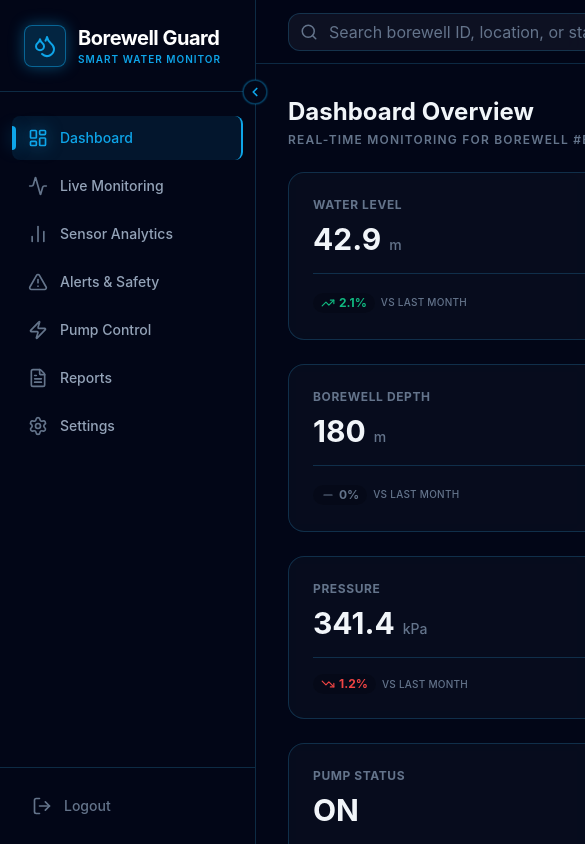
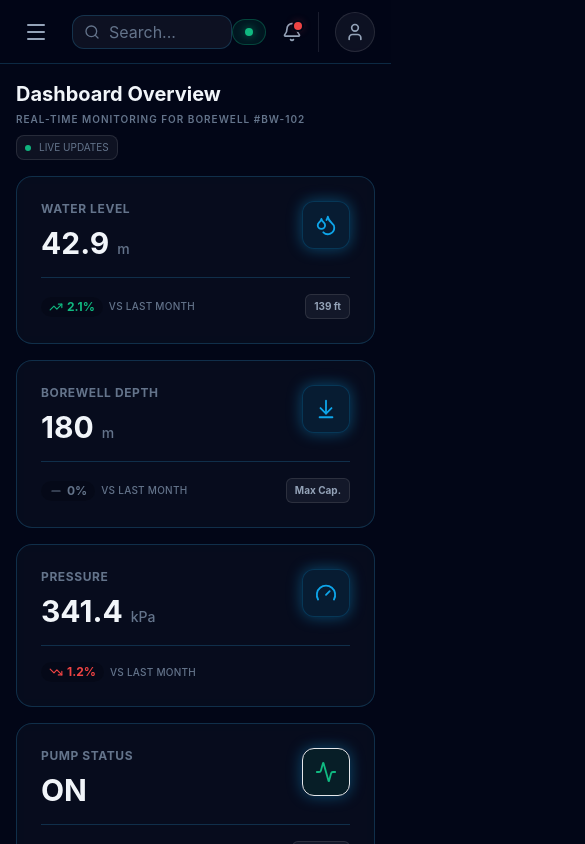
Before and after one commit to Reddy0402/borewell_ui, a React app: page / in a window 390 px wide. Shown: the top 844 px of the page, 585 px wide, since content can reach past the window. Built offline with nearby package versions, Linux system fonts and the light colour scheme; the HTML template or start-up script is replaced by a standard one.

Commit message:
Update branding and implement responsive layout overhaul

```diff
--- a/src/App.jsx
+++ b/src/App.jsx
@@ -16,15 +16,21 @@
 /* Dashboard Content Component */
 const DashboardHome = () => {
   return (
-    <div className="space-y-6">
+    <div className="space-y-4 md:space-y-6">
       {/* Section 1: Heading */}
-      <div>
-        <h2 className="text-2xl font-bold text-cyber-text-primary">Dashboard Overview</h2>
-        <p className="text-cyber-text-muted uppercase tracking-widest text-xs font-semibold mt-1">Real-time monitoring for Borewell #BW-102</p>
+      <div className="flex flex-col sm:flex-row sm:items-center justify-between gap-2">
+        <div>
+          <h2 className="text-xl md:text-2xl font-bold text-cyber-text-primary">Dashboard Overview</h2>
+          <p className="text-cyber-text-muted uppercase tracking-widest text-[10px] md:text-xs font-semibold mt-1">Real-time monitoring for Borewell #BW-102</p>
+        </div>
+        <div className="flex items-center gap-2 text-cyber-text-muted text-[10px] bg-white/5 px-2 py-1 rounded-lg border border-white/10 w-fit">
+          <span className="w-1.5 h-1.5 rounded-full bg-cyber-success animate-pulse"></span>
+          LIVE UPDATES
+        </div>
       </div>
 
       {/* Section 2: Metric Cards */}
-      <div className="grid grid-cols-1 md:grid-cols-2 lg:grid-cols-4 gap-6">
+      <div className="grid grid-cols-1 sm:grid-cols-2 lg:grid-cols-4 gap-4 md:gap-6">
         <MetricCard
           title="Water Level"
           value="42.5"
@@ -34,7 +40,7 @@
           trendValue="2.1%"
           icon={Droplets}
           color="teal"
-          live={true} // Enable simulation
+          live={true}
         />
         <MetricCard
           title="Borewell Depth"
@@ -54,7 +60,7 @@
           trendValue="1.2%"
           icon={Gauge}
           color="indigo"
-          live={true} // Enable simulation
+          live={true}
         />
         <MetricCard
           title="Pump Status"
@@ -69,8 +75,8 @@
       </div>
 
       {/* Section 3: Main Analytics & Safety */}
-      <div className="grid grid-cols-1 lg:grid-cols-3 gap-6">
-        <div className="lg:col-span-2">
+      <div className="grid grid-cols-1 lg:grid-cols-3 gap-4 md:gap-6">
+        <div className="lg:col-span-2 overflow-hidden">
           <AnalyticsCharts />
         </div>
         <div className="lg:col-span-1">
@@ -79,22 +85,22 @@
       </div>
 
       {/* Section 4: Circular Stats & Other info */}
-      <div className="grid grid-cols-1 lg:grid-cols-3 gap-6">
-        <div className="lg:col-span-2">
+      <div className="grid grid-cols-1 lg:grid-cols-3 gap-4 md:gap-6">
+        <div className="lg:col-span-2 overflow-hidden">
           <CircularStats />
         </div>
         {/* Smart Prediction Card */}
-        <div className="bg-cyber-surface/60 backdrop-blur-md rounded-2xl p-6 border border-cyber-primary/20 shadow-neon flex flex-col justify-between group hover:border-cyber-primary/40 transition-all duration-300">
+        <div className="bg-cyber-surface/60 backdrop-blur-md rounded-2xl p-5 md:p-6 border border-cyber-primary/20 shadow-neon flex flex-col justify-between group hover:border-cyber-primary/40 transition-all duration-300 min-h-[200px]">
           <div>
             <div className="flex items-center gap-2 mb-4">
               <span className="w-1.5 h-1.5 rounded-full bg-cyber-primary animate-pulse" />
-              <h3 className="text-xs font-black uppercase tracking-[0.2em] text-cyber-primary">Smart Prediction</h3>
+              <h3 className="text-[10px] font-black uppercase tracking-[0.2em] text-cyber-primary">Smart Prediction</h3>
             </div>
             <p className="text-cyber-text-primary text-sm leading-relaxed mb-4 group-hover:text-white transition-colors">
               Based on AI-driven usage trends, water availability is predicted to remain <span className="text-cyber-success font-bold">STABLE</span> for the next 14 days.
             </p>
           </div>
-          <button className="bg-cyber-primary/10 hover:bg-cyber-primary/20 text-cyber-primary py-2.5 px-4 rounded-xl text-xs font-bold uppercase tracking-widest border border-cyber-primary/30 transition-all duration-300">
+          <button className="bg-cyber-primary/10 hover:bg-cyber-primary/20 text-cyber-primary py-2.5 px-4 rounded-xl text-xs font-bold uppercase tracking-widest border border-cyber-primary/30 transition-all duration-300 w-full">
             View Analytics Report
           </button>
         </div>
--- a/src/components/layout/Header.jsx
+++ b/src/components/layout/Header.jsx
@@ -1,46 +1,56 @@
 import React from 'react';
-import { Search, Bell, User, Wifi } from 'lucide-react';
+import { Search, Bell, User, Menu, X } from 'lucide-react';
 
-const Header = () => {
+const Header = ({ toggleMobileMenu }) => {
     return (
-        <header className="h-16 bg-cyber-bg/80 backdrop-blur-md border-b border-cyber-border px-8 flex items-center justify-between sticky top-0 z-40">
-            {/* Search Bar */}
-            <div className="relative w-96">
-                <div className="absolute inset-y-0 left-0 pl-3 flex items-center pointer-events-none">
-                    <Search size={18} className="text-cyber-text-muted" />
+        <header className="h-16 bg-cyber-bg/80 backdrop-blur-md border-b border-cyber-border px-4 md:px-8 flex items-center justify-between sticky top-0 z-40">
+            <div className="flex items-center gap-4">
+                {/* Mobile Menu Toggle */}
+                <button
+                    onClick={toggleMobileMenu}
+                    className="p-2 lg:hidden text-cyber-text-secondary hover:text-cyber-primary hover:bg-cyber-primary/10 rounded-lg transition-colors"
+                >
+                    <Menu size={24} />
+                </button>
+
+                {/* Search Bar - Responsive width */}
+                <div className="relative w-40 sm:w-64 md:w-80 lg:w-96 group">
+                    <div className="absolute inset-y-0 left-0 pl-3 flex items-center pointer-events-none">
+                        <Search size={16} className="text-cyber-text-muted group-focus-within:text-cyber-primary transition-colors" />
+                    </div>
+                    <input
+                        type="text"
+                        className="block w-full pl-9 pr-3 py-1.5 border border-cyber-border rounded-xl leading-5 bg-white/5 placeholder-cyber-text-muted text-cyber-text-primary focus:outline-none focus:bg-white/10 focus:ring-2 focus:ring-cyber-primary/20 focus:border-cyber-primary sm:text-sm transition-all duration-200"
+                        placeholder="Search..."
+                    />
                 </div>
-                <input
-                    type="text"
-                    className="block w-full pl-10 pr-3 py-2 border border-cyber-border rounded-xl leading-5 bg-white/5 placeholder-cyber-text-muted text-cyber-text-primary focus:outline-none focus:bg-white/10 focus:ring-2 focus:ring-cyber-primary/20 focus:border-cyber-primary sm:text-sm transition-all duration-200"
-                    placeholder="Search borewell ID, location, or status..."
-                />
             </div>
 
             {/* Right Section */}
-            <div className="flex items-center gap-6">
-                {/* System Status */}
-                <div className="flex items-center gap-2 bg-cyber-success/10 px-3 py-1.5 rounded-full border border-cyber-success/30">
-                    <div className="relative flex h-2.5 w-2.5">
+            <div className="flex items-center gap-2 sm:gap-6">
+                {/* System Status - Always visible on larger screens, condensed on mobile */}
+                <div className="flex items-center gap-2.5 bg-cyber-success/10 px-3 py-2 rounded-full border border-cyber-success/30">
+                    <div className="relative flex h-2 w-2 sm:h-3 sm:w-3">
                         <span className="animate-ping absolute inline-flex h-full w-full rounded-full bg-cyber-success opacity-75"></span>
-                        <span className="relative inline-flex rounded-full h-2.5 w-2.5 bg-cyber-success"></span>
+                        <span className="relative inline-flex rounded-full h-2 w-2 sm:h-3 sm:w-3 bg-cyber-success shadow-[0_0_8px_rgba(16,185,129,0.6)]"></span>
                     </div>
-                    <span className="text-xs font-semibold text-cyber-success tracking-wide uppercase">System Online</span>
+                    <span className="hidden sm:inline text-xs font-bold text-cyber-success tracking-[0.05em] uppercase">System Online</span>
                 </div>
 
                 {/* Notifications */}
                 <button className="relative p-2 text-cyber-text-secondary hover:text-cyber-primary hover:bg-cyber-primary/10 rounded-full transition-colors">
                     <Bell size={20} />
-                    <span className="absolute top-2 right-2 block h-2 w-2 rounded-full bg-cyber-danger ring-2 ring-cyber-bg"></span>
+                    <span className="absolute top-2 right-2 block h-2 w-2 rounded-full bg-cyber-danger ring-2 ring-cyber-bg shadow-[0_0_8px_rgba(239,68,68,0.4)]"></span>
                 </button>
 
-                {/* Profile */}
-                <div className="flex items-center gap-3 pl-6 border-l border-cyber-border">
-                    <div className="text-right hidden md:block">
-                        <p className="text-sm font-semibold text-cyber-text-primary">Admin User</p>
-                        <p className="text-xs text-cyber-text-muted">Facility Manager</p>
+                {/* Profile - Updated to match the second image exactly */}
+                <div className="flex items-center gap-2 sm:gap-4 pl-4 sm:pl-8 border-l border-white/10 h-10">
+                    <div className="text-right hidden sm:block">
+                        <p className="text-sm font-bold text-white tracking-tight">Admin User</p>
+                        <p className="text-[10px] text-cyber-text-muted font-medium">Facility Manager</p>
                     </div>
-                    <button className="p-1 rounded-full bg-white/10 border border-cyber-border">
-                        <User size={24} className="text-cyber-text-secondary" />
+                    <button className="flex items-center justify-center h-10 w-10 rounded-full bg-white/5 border border-white/10 hover:border-cyber-primary/40 hover:bg-white/10 transition-all duration-300">
+                        <User size={20} className="text-cyber-text-secondary" />
                     </button>
                 </div>
             </div>
--- a/src/components/layout/Layout.jsx
+++ b/src/components/layout/Layout.jsx
@@ -4,17 +4,27 @@
 
 const Layout = ({ children }) => {
     const [isCollapsed, setIsCollapsed] = React.useState(false);
+    const [isMobileMenuOpen, setIsMobileMenuOpen] = React.useState(false);
 
     const toggleSidebar = () => {
         setIsCollapsed(!isCollapsed);
     };
 
+    const toggleMobileMenu = () => {
+        setIsMobileMenuOpen(!isMobileMenuOpen);
+    };
+
     return (
         <div className="flex min-h-screen bg-cyber-bg">
-            <Sidebar isCollapsed={isCollapsed} toggleSidebar={toggleSidebar} />
-            <div className={`flex-1 flex flex-col transition-all duration-300 ${isCollapsed ? 'ml-20' : 'ml-64'}`}>
-                <Header />
-                <main className="flex-1 p-8 overflow-y-auto">
+            <Sidebar
+                isCollapsed={isCollapsed}
+                toggleSidebar={toggleSidebar}
+                isMobileOpen={isMobileMenuOpen}
+                closeMobile={() => setIsMobileMenuOpen(false)}
+            />
+            <div className={`flex-1 flex flex-col transition-all duration-300 ${isCollapsed ? 'lg:ml-20' : 'lg:ml-64'} ml-0`}>
+                <Header toggleMobileMenu={toggleMobileMenu} />
+                <main className="flex-1 p-4 md:p-8 overflow-y-auto">
                     {children}
                 </main>
             </div>
--- a/src/components/layout/Sidebar.jsx
+++ b/src/components/layout/Sidebar.jsx
@@ -8,11 +8,10 @@
     Zap,
     FileText,
     Settings,
-    LogOut,
-    Droplets
+    LogOut
 } from 'lucide-react';
 
-const Sidebar = ({ isCollapsed, toggleSidebar }) => {
+const Sidebar = ({ isCollapsed, toggleSidebar, isMobileOpen, closeMobile }) => {
     const menuItems = [
         { icon: LayoutDashboard, label: 'Dashboard', path: '/' },
         { icon: Activity, label: 'Live Monitoring', path: '/live' },
@@ -24,18 +23,40 @@
     ];
 
     return (
+        <>
+            {/* Mobile Backdrop */}
+            {isMobileOpen && (
                 <div
-            className={`h-screen bg-slate-950 text-white flex flex-col fixed left-0 top-0 border-r border-cyber-border z-50 transition-all duration-300 ${isCollapsed ? 'w-20' : 'w-64'}`}
+                    className="fixed inset-0 bg-black/60 backdrop-blur-sm z-[60] lg:hidden transition-opacity duration-300"
+                    onClick={closeMobile}
+                />
+            )}
+
+            <div
+                className={`
+                    h-screen bg-slate-950 text-white flex flex-col fixed left-0 top-0 border-r border-cyber-border z-[70] transition-all duration-300
+                    ${isCollapsed ? 'w-20' : 'w-64'}
+                    ${isMobileOpen ? 'translate-x-0' : '-translate-x-full lg:translate-x-0'}
+                `}
             >
                 {/* Logo Area */}
-            <div className={`p-6 flex items-center gap-3 border-b border-cyber-border ${isCollapsed ? 'justify-center' : ''}`}>
-                <div className="bg-cyber-primary/20 p-2 rounded-lg shrink-0 border border-cyber-primary/50 shadow-neon">
-                    <Droplets size={24} className="text-cyber-primary" />
+                <div className={`p-6 border-b border-cyber-border flex flex-col items-center select-none ${isCollapsed ? 'justify-center' : ''}`}>
+                    <div className="flex items-center justify-center w-full">
+                        {!isCollapsed ? (
+                            <div className="flex items-center font-extralight tracking-[0.15em] text-xl">
+                                <span className="text-transparent" style={{ WebkitTextStroke: '1px rgba(255, 255, 255, 0.5)' }}>PL</span>
+                                <div className="mx-0.5 w-0 h-0 border-l-[7px] border-l-transparent border-r-[7px] border-r-transparent border-b-[14px] border-b-[#2dd4bf] drop-shadow-[0_0_5px_rgba(45,212,191,0.5)]"></div>
+                                <span className="text-transparent" style={{ WebkitTextStroke: '1px rgba(255, 255, 255, 0.5)' }}>NETINSIGHTS</span>
+                            </div>
+                        ) : (
+                            <div className="w-0 h-0 border-l-[8px] border-l-transparent border-r-[8px] border-r-transparent border-b-[16px] border-b-[#2dd4bf] drop-shadow-[0_0_5px_rgba(45,212,191,0.5)]"></div>
+                        )}
                     </div>
                     {!isCollapsed && (
-                    <div className="overflow-hidden whitespace-nowrap">
-                        <h1 className="text-xl font-bold tracking-tight text-white">Borewell Guard</h1>
-                        <p className="text-[10px] uppercase tracking-widest text-cyber-primary font-semibold">Smart Water Monitor</p>
+                        <div className="mt-2 text-center opacity-80">
+                            <p className="text-[9px] uppercase tracking-[0.5em] font-bold text-white/60">
+                                Borewell Guard
+                            </p>
                         </div>
                     )}
                 </div>
@@ -46,6 +67,7 @@
                         <NavLink
                             key={item.path}
                             to={item.path}
+                            onClick={closeMobile}
                             title={isCollapsed ? item.label : ''}
                             className={({ isActive }) => `
                 w-full flex items-center gap-3 px-4 py-3 rounded-lg transition-all duration-200 group relative
@@ -73,10 +95,10 @@
                     ))}
                 </nav>
 
-            {/* Collapse Toggle Button */}
+                {/* Collapse Toggle Button - Desktop Only */}
                 <button
                     onClick={toggleSidebar}
-                className="absolute -right-3 top-20 bg-cyber-bg text-cyber-primary p-1 rounded-full shadow-neon-border border border-cyber-primary/30 hover:bg-cyber-primary/10 transition-colors z-50 flex items-center justify-center w-6 h-6"
+                    className="hidden lg:flex absolute -right-3 top-20 bg-cyber-bg text-cyber-primary p-1 rounded-full shadow-neon-border border border-cyber-primary/30 hover:bg-cyber-primary/10 transition-colors z-50 items-center justify-center w-6 h-6"
                 >
                     {isCollapsed ? (
                         <svg xmlns="http://www.w3.org/2000/svg" width="14" height="14" viewBox="0 0 24 24" fill="none" stroke="currentColor" strokeWidth="3" strokeLinecap="round" strokeLinejoin="round"><polyline points="9 18 15 12 9 6"></polyline></svg>
@@ -93,6 +115,7 @@
                     </button>
                 </div>
             </div>
+        </>
     );
 };
 
```
Lines whose indentation alone changed are shown as unchanged.
